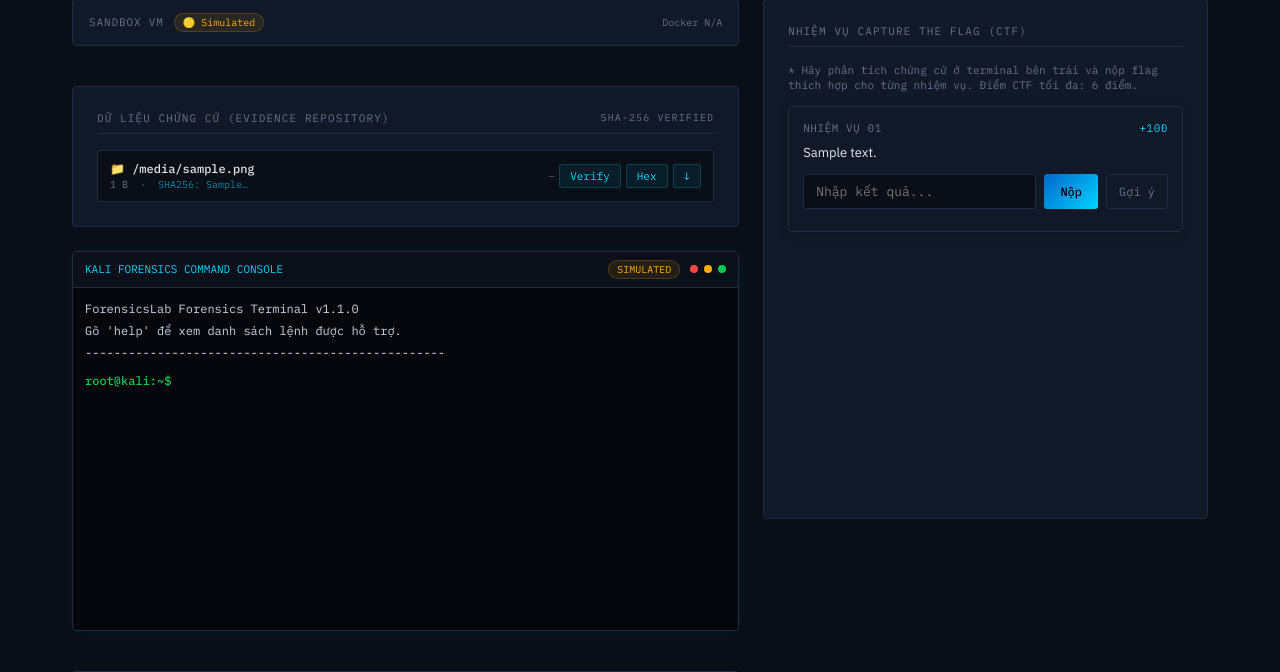
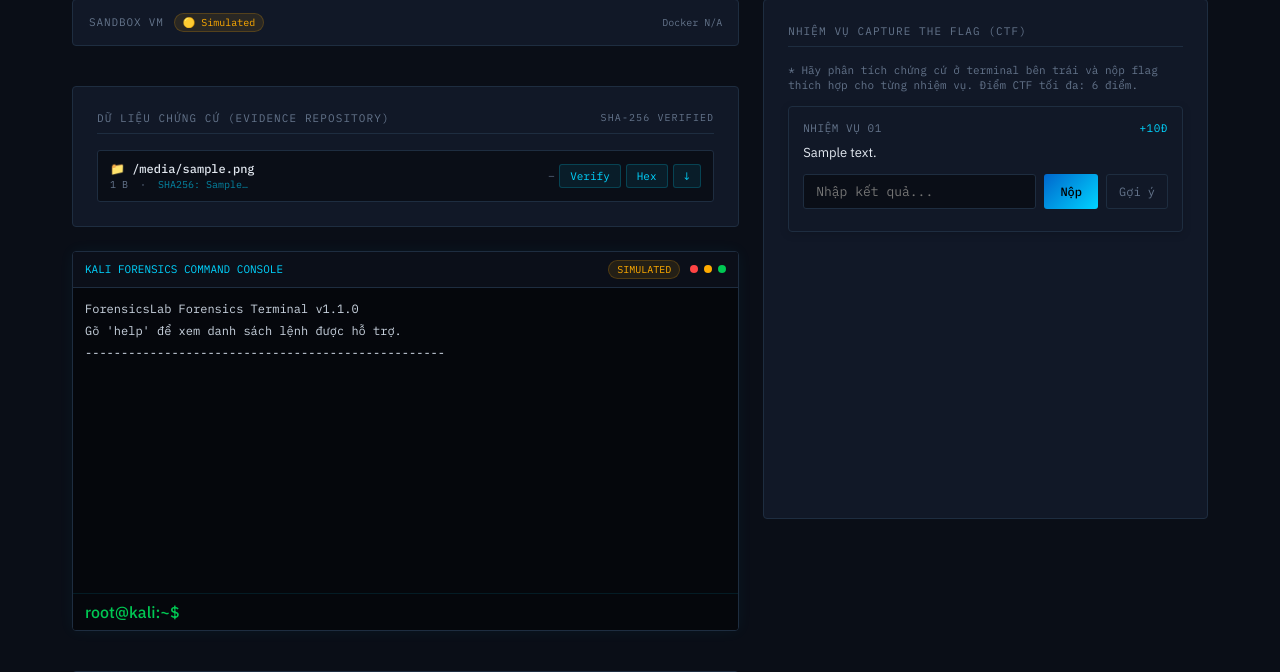
Before and after one commit to vuong4nh-collab/ForensicsLab, a Flask app: template templates/lab.html in a window 1280 px wide. Shown: the part 238-910 px from the top of the page. Run offline with Flask 3, Linux system fonts and the light colour scheme; the template is opened without the code that fills it: most values are stand-ins (such as "Sample title", 1, 10 or a date in 2020); some libraries are stand-ins or nearby versions.

```diff
--- a/static/js/terminal.js
+++ b/static/js/terminal.js
@@ -45,25 +45,40 @@ class ForensicTerminal {
     init() {
         if (!this.container) return;
         this.container.innerHTML = `
-            <div class="terminal-body" id="term-body">
+            <div class="terminal-output" id="term-body">
                 <div class="term-line output">ForensicsLab Forensics Terminal v1.1.0</div>
                 <div class="term-line output">Gõ 'help' để xem danh sách lệnh được hỗ trợ.</div>
                 <div class="term-line output" style="margin-bottom: 10px;">--------------------------------------------------</div>
                 <div id="term-output"></div>
-                <div class="term-input-line">
-                    <span class="term-prompt">root@kali:~$</span>
-                    <input type="text" id="term-input" autocomplete="off" spellcheck="false" />
-                </div>
+            </div>
+            <div class="terminal-input-bar">
+                <span class="term-prompt">root@kali:~$</span>
+                <input type="text" id="term-input" autocomplete="off" spellcheck="false" />
+                <button id="term-scroll-btn" title="Cuộn xuống cuối" onclick="" style="display:none;">↓</button>
             </div>
         `;
 
-        this.inputEl = document.getElementById('term-input');
-        this.outputEl = document.getElementById('term-output');
-        this.bodyEl = document.getElementById('term-body');
+        this.inputEl    = document.getElementById('term-input');
+        this.outputEl   = document.getElementById('term-output');
+        this.bodyEl     = document.getElementById('term-body');
+        this.scrollBtn  = document.getElementById('term-scroll-btn');
+
+        // Show/hide scroll-to-bottom button based on scroll position
+        this.bodyEl.addEventListener('scroll', () => {
+            const atBottom = this.bodyEl.scrollHeight - this.bodyEl.scrollTop - this.bodyEl.clientHeight < 40;
+            this.scrollBtn.style.display = atBottom ? 'none' : 'flex';
+        });
+
+        // Scroll-to-bottom button click
+        this.scrollBtn.addEventListener('click', (e) => {
+            e.stopPropagation();
+            this._scrollToBottom();
+            this.inputEl.focus();
+        });
 
         // Focus input on click anywhere in terminal
-        this.container.addEventListener('click', () => {
-            this.inputEl.focus();
+        this.container.addEventListener('click', (e) => {
+            if (e.target !== this.scrollBtn) this.inputEl.focus();
         });
 
         // Setup key listeners
@@ -87,6 +102,14 @@ class ForensicTerminal {
         this.inputEl.focus();
     }
 
+    _scrollToBottom() {
+        this.bodyEl.scrollTop = this.bodyEl.scrollHeight;
+    }
+
+    _isNearBottom() {
+        return this.bodyEl.scrollHeight - this.bodyEl.scrollTop - this.bodyEl.clientHeight < 80;
+    }
+
     escapeHtml(text) {
         return String(text)
             .replace(/&/g, '&amp;')
@@ -95,11 +118,18 @@ class ForensicTerminal {
     }
 
     writeOutput(text, type = 'output') {
+        const wasAtBottom = this._isNearBottom();
         const line = document.createElement('div');
         line.className = `term-line ${type}`;
         line.innerHTML = text.replace(/\n/g, '<br>').replace(/ /g, '&nbsp;');
         this.outputEl.appendChild(line);
-        this.bodyEl.scrollTop = this.bodyEl.scrollHeight;
+        // Only auto-scroll if user was already near the bottom
+        if (wasAtBottom) {
+            this._scrollToBottom();
+            if (this.scrollBtn) this.scrollBtn.style.display = 'none';
+        } else {
+            if (this.scrollBtn) this.scrollBtn.style.display = 'flex';
+        }
     }
 
     navigateHistory(direction) {
--- a/templates/lab.html
+++ b/templates/lab.html
@@ -188,6 +188,7 @@
     font-size: 11px;
     font-family: 'IBM Plex Mono', monospace;
     color: var(--accent);
+    flex-shrink: 0;
 }
 .terminal-dots {
     display: flex;
@@ -202,14 +203,80 @@
 .dot.yellow { background: #ffab00; }
 .dot.green { background: #00c853; }
 
-.terminal-body {
+#terminal-mount {
     flex: 1;
-    padding: 12px;
+    min-height: 0;
+    display: flex;
+    flex-direction: column;
+    overflow: hidden;
+}
+
+/* Scrollable output area */
+.terminal-output {
+    flex: 1;
+    min-height: 0;
+    padding: 12px 12px 6px;
     overflow-y: auto;
+    overflow-x: hidden;
     font-family: 'IBM Plex Mono', monospace;
     font-size: 12px;
     color: #e2e8f0;
     line-height: 1.5;
+    scroll-behavior: smooth;
+}
+.terminal-output::-webkit-scrollbar {
+    width: 6px;
+}
+.terminal-output::-webkit-scrollbar-track {
+    background: #05070c;
+}
+.terminal-output::-webkit-scrollbar-thumb {
+    background: rgba(0,212,255,0.25);
+    border-radius: 3px;
+}
+.terminal-output::-webkit-scrollbar-thumb:hover {
+    background: rgba(0,212,255,0.5);
+}
+
+/* Sticky input bar at bottom */
+.terminal-input-bar {
+    display: flex;
+    align-items: center;
+    gap: 8px;
+    padding: 8px 12px;
+    background: #05070c;
+    border-top: 1px solid rgba(0,212,255,0.1);
+    flex-shrink: 0;
+    position: relative;
+}
+
+/* Scroll-to-bottom button */
+#term-scroll-btn {
+    position: absolute;
+    right: 48px;
+    top: -36px;
+    width: 28px;
+    height: 28px;
+    border-radius: 50%;
+    background: rgba(0,212,255,0.15);
+    border: 1px solid rgba(0,212,255,0.4);
+    color: var(--accent);
+    font-size: 14px;
+    cursor: pointer;
+    display: none;
+    align-items: center;
+    justify-content: center;
+    transition: 0.2s;
+    animation: pulse-scroll 2s infinite;
+    z-index: 10;
+}
+#term-scroll-btn:hover {
+    background: var(--accent);
+    color: #000;
+}
+@keyframes pulse-scroll {
+    0%, 100% { box-shadow: 0 0 0 0 rgba(0,212,255,0.4); }
+    50% { box-shadow: 0 0 0 6px rgba(0,212,255,0); }
 }
 .term-line {
     margin-bottom: 4px;
--- a/templates/teacher_dashboard.html
+++ b/templates/teacher_dashboard.html
@@ -107,6 +107,7 @@
   <div class="nav-links">
     <a class="nav-link active" href="/dashboard">Dashboard</a>
     <a class="nav-link" href="/accounts">Tài khoản</a>
+    <a class="nav-link" href="/teacher/evidence">Quản lý Chứng cứ</a>
   </div>
   <div class="nav-right">
     <span>{{ session.fullname }}</span>
```
